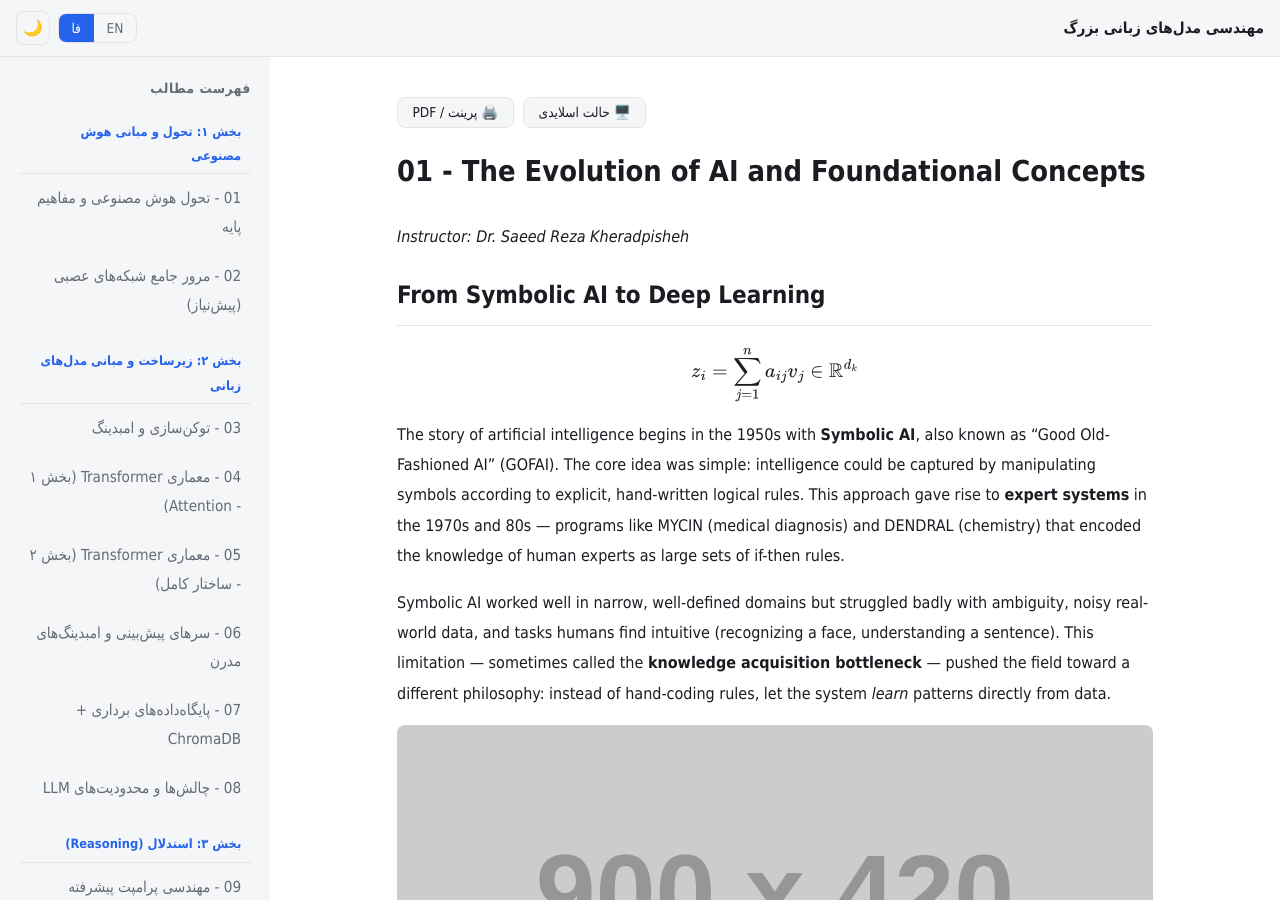
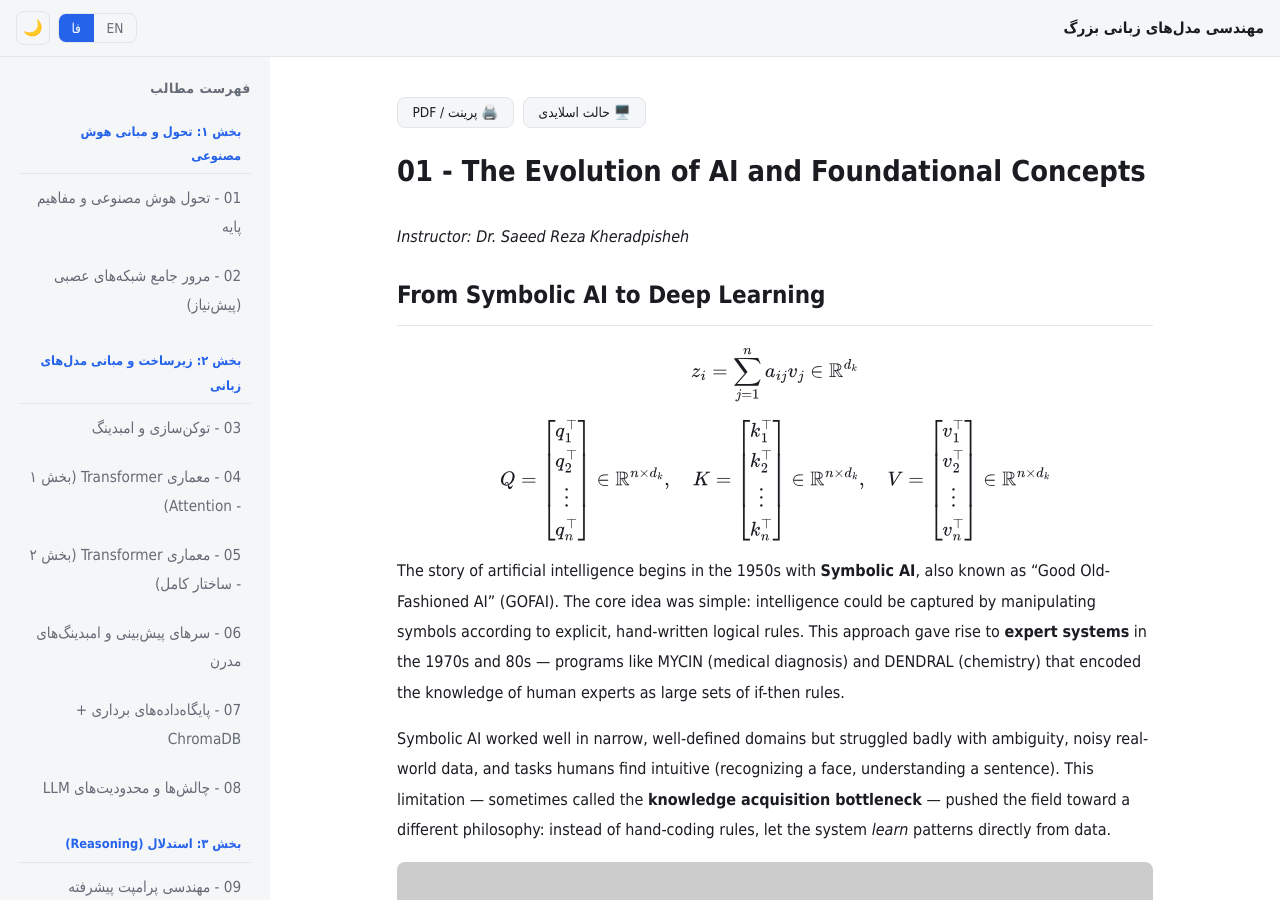
Before and after one commit to sbu-llm/notes, a Jekyll site: the page built from _notes/01-s01-en.md, in a window 1280 px wide and 900 px high. Built offline with Jekyll 4.4.1, drawn with Linux system fonts in a browser that asks for light colours; a style sheet for code colours, icons or effects is not loaded.

Commit message:
Update 01-s01-en.md

```diff
--- a/_notes/01-s01-en.md
+++ b/_notes/01-s01-en.md
@@ -13,6 +13,30 @@ order: 1
 $$
 z_i = \sum_{j=1}^n a_{ij} v_j \in \mathbb{R}^{d_k}
 $$
+
+$$
+\begin{aligned}
+Q &= \begin{bmatrix}
+q_1^\top \\
+q_2^\top \\
+\vdots \\
+q_n^\top
+\end{bmatrix} \in \mathbb{R}^{n \times d_k}, \quad
+K = \begin{bmatrix}
+k_1^\top \\
+k_2^\top \\
+\vdots \\
+k_n^\top
+\end{bmatrix} \in \mathbb{R}^{n \times d_k}, \quad
+V = \begin{bmatrix}
+v_1^\top \\
+v_2^\top \\
+\vdots \\
+v_n^\top
+\end{bmatrix} \in \mathbb{R}^{n \times d_k}
+\end{aligned}
+$$
+
 
 The story of artificial intelligence begins in the 1950s with **Symbolic AI**, also known as "Good Old-Fashioned AI" (GOFAI). The core idea was simple: intelligence could be captured by manipulating symbols according to explicit, hand-written logical rules. This approach gave rise to **expert systems** in the 1970s and 80s — programs like MYCIN (medical diagnosis) and DENDRAL (chemistry) that encoded the knowledge of human experts as large sets of if-then rules.
 
```
